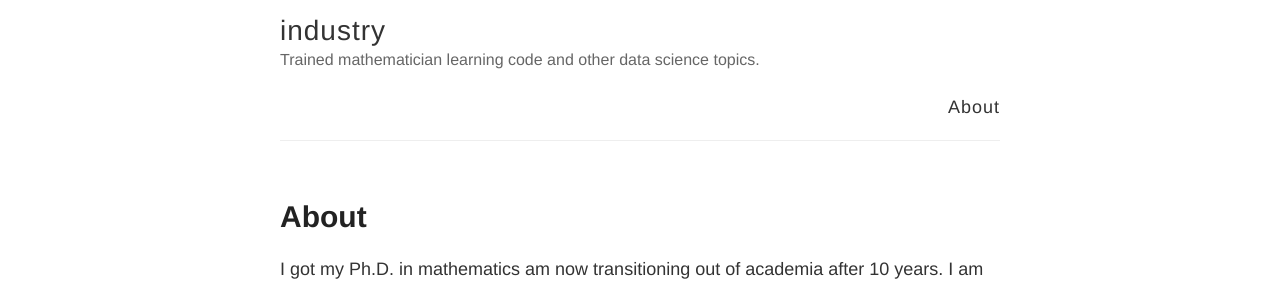
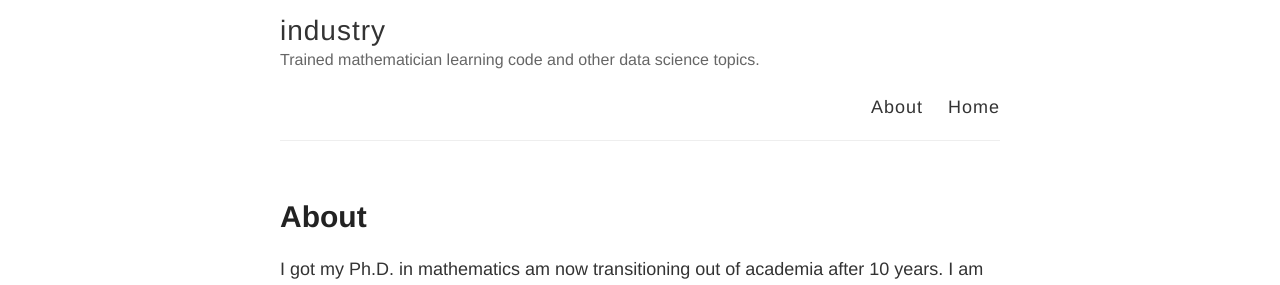
Before and after one commit to wh33les/codingblog, a Jekyll site: the page built from about.md, in a window 1280 px wide. Shown: the part 131-416 px from the top of the page. Built offline with Jekyll 4.4.1, drawn with Linux system fonts in a browser that asks for light colours.

Commit message:
Link to Home.

```diff
--- a/_layouts/default.html
+++ b/_layouts/default.html
@@ -38,6 +38,7 @@
 
           <nav>
             <a href="{{ site.baseurl }}/about" target="_blank">About</a>
+            <a href="https://transitioning-to-industry.org/" target="_self">Home</a>
           </nav>
         </header>
       </div>
```
Also changed, not shown: about.md (line endings or trailing spaces).
